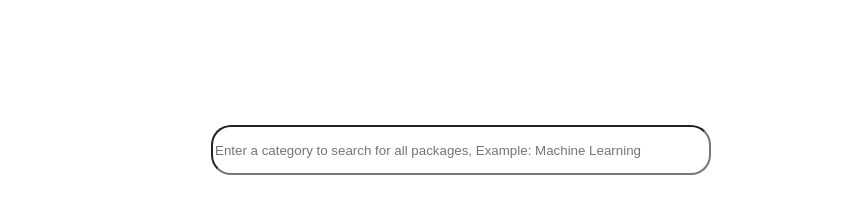
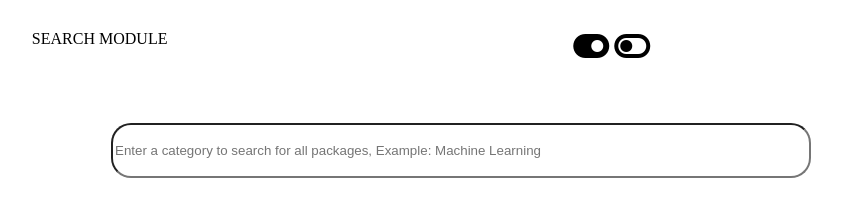
Before and after one commit to abraham-atsiwo/javascript-projects, a plain HTML site: page typeahead/index.html in a window 1280 px wide. Shown: the whole page, without its empty margins (179-1021 px from the left). Drawn offline with Linux system fonts and the light colour scheme.

Commit message:
initial commit

```diff
--- a/typeahead/index.html
+++ b/typeahead/index.html
@@ -1,18 +1,44 @@
 <!DOCTYPE html>
 <html lang="en">
-<head>
-    <meta charset="UTF-8">
-    <meta http-equiv="X-UA-Compatible" content="IE=edge">
-    <meta name="viewport" content="width=device-width, initial-scale=1.0">
+  <head>
+    <meta charset="UTF-8" />
+    <meta http-equiv="X-UA-Compatible" content="IE=edge" />
+    <meta name="viewport" content="width=device-width, initial-scale=1.0" />
     <title>Search Python Packages</title>
-    <link rel="stylesheet" href="./styles.css"/>
-</head>
-<body>
+    <link
+      rel="stylesheet"
+      href="https://cdnjs.cloudflare.com/ajax/libs/font-awesome/6.1.2/css/all.min.css"
+      integrity="sha512-1sCRPdkRXhBV2PBLUdRb4tMg1w2YPf37qatUFeS7zlBy7jJI8Lf4VHwWfZZfpXtYSLy85pkm9GaYVYMfw5BC1A=="
+      crossorigin="anonymous"
+      referrerpolicy="no-referrer"
+    />
+    <link rel="stylesheet" href="./styles.css" />
+  </head>
+  <body>
+    <nav class="navbar">
+      <div class="nav-container">
+        <div class="nav-text">search module</div>
+        <div class="dark-mode">
+          <div class="dark-options dark-options-yes">
+            <i class="fa-solid fa-toggle-on fa-2x"></i>
+            <!-- <i class="fa-duotone fa-book-sparkles"></i> -->
+          </div>
+          <div class="dark-options dark-options-no">
+            <i class="fa-solid fa-toggle-off fa-2x"></i>
+            <!-- <i class="fa-duotone fa-book-sparkles"></i> -->
+          </div>
+        </div>
+      </div>
+    </nav>
 
     <div class="python-packages">
-        <input type="text" class="typeahead" placeholder="Enter a category to search for all packages, Example: Machine Learning"/>
+      <input
+        type="text"
+        class="typeahead"
+        placeholder="Enter a category to search for all packages, Example: Machine Learning"
+      />
     </div>
 
     <script type="text/javascript" src="./index.js"></script>
-</body>
+  </body>
 </html>
--- a/typeahead/styles.css
+++ b/typeahead/styles.css
@@ -6,9 +6,53 @@
 }
 
 body {
-    background-image: url(background1.jpg);
+    /* background-image: url(background1.jpg); */
 }
 
+nav {
+    width: 100%;
+    min-height: 50px;
+    top: 0;
+    display: flex;
+    position: fixed;
+}
+
+.nav-container {
+    display: flex;
+    width: 80%;
+    height: 100%;
+    justify-content: space-around;
+    text-transform: uppercase;
+    margin-top: 30px;
+}
+
+
+.dark-mode {
+    display: flex;
+    max-width: 100px;
+    justify-content: space-evenly;
+    position: relative;
+
+}
+
+
+.dark-options {
+    width: 100%;
+    height: 100%;
+    cursor: pointer;
+}
+
+
+.dark-options-yes {
+    /* background: red; */
+    margin-right: 5px;
+    z-index: 10;
+}
+
+.dark-options-no {
+    /* background: green; */
+    z-index: 10;
+}
 
 .python-packages {
     display: flex;
@@ -17,13 +61,13 @@ body {
     /* outline: 1px solid black; */
     justify-content: center;
     align-items: center;
-    max-width: 500px;
+    max-width: 700px;
     width: 100%;
 }
 
 
 .python-packages input {
-    min-height: 50px;
+    min-height: 55px;
     border-radius: 20px;
     width: 100%;
     -webkit-border-radius: 20px;
```
